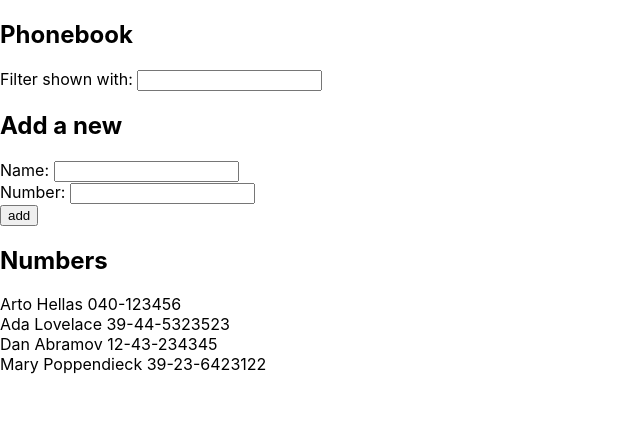
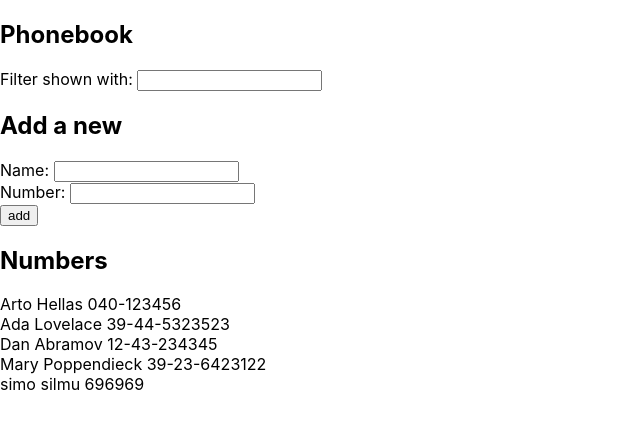
Before and after one commit to villepaananen/fullstackopen, a React (Create React App) app in the folder osa2/puhelinluettelo/: page / in a window 1280 px wide. Shown: the top 428 px of the page, without its empty margins (0-640 px from the left). Built offline with nearby package versions, Linux system fonts and the light colour scheme; data requests are answered from the project's data file.

Commit message:
2.16 done

```diff
--- a/osa2/puhelinluettelo/db.json
+++ b/osa2/puhelinluettelo/db.json
@@ -19,6 +19,11 @@
       "name": "Mary Poppendieck",
       "number": "39-23-6423122",
       "id": 4
+    },
+    {
+      "name": "simo silmu",
+      "number": "696969",
+      "id": 5
     }
   ]
 }
--- a/osa2/puhelinluettelo/src/App.js
+++ b/osa2/puhelinluettelo/src/App.js
@@ -1,15 +1,20 @@
 import React, { useState, useEffect } from "react";
-import axios from "axios";
 import { Filter } from "./components/Filter";
 import { PersonForm } from "./components/PersonForm";
 import { Persons } from "./components/Persons";
+import peopleService from "./services/persons";
 
 const App = () => {
   const [persons, setPersons] = useState([]);
-
   const [newName, setNewName] = useState("");
   const [newNumber, setNewNumber] = useState("");
   const [filter, setNewFilter] = useState("");
+
+  useEffect(() => {
+    peopleService.getAll().then(initialPeople => {
+      setPersons(initialPeople);
+    });
+  }, []);
 
   const handleNameChange = event => setNewName(event.target.value);
   const handleNumberChange = event => setNewNumber(event.target.value);
@@ -24,7 +29,8 @@ const App = () => {
 
     const matches = persons.filter(person => person.name === newPerson.name);
     if (matches.length === 0) {
-      axios.post("http://localhost:3001/persons", newPerson).then(response => {
+      peopleService.create(newPerson).then(data => {
+        setPersons(persons.concat(data));
         setNewName("");
         setNewNumber("");
       });
@@ -32,14 +38,6 @@ const App = () => {
       window.alert(`${newPerson.name} is already added to phonebook`);
     }
   };
-
-  useEffect(() => {
-    console.log("effect");
-    axios.get("http://localhost:3001/persons").then(response => {
-      console.log("promise fulfilled");
-      setPersons(response.data);
-    });
-  }, []);
 
   return (
     <div>
--- /dev/null
+++ b/osa2/puhelinluettelo/src/services/persons.js
@@ -0,0 +1,19 @@
+import axios from "axios";
+const baseUrl = "http://localhost:3001/persons";
+
+const getAll = () => {
+  const request = axios.get(baseUrl);
+  return request.then(response => response.data);
+};
+
+const create = newObject => {
+  const request = axios.post(baseUrl, newObject);
+  return request.then(response => response.data);
+};
+
+const update = (id, newObject) => {
+  const request = axios.put(`${baseUrl}/${id}`, newObject);
+  return request.then(response => response.data);
+};
+
+export default { getAll, create, update };
```
